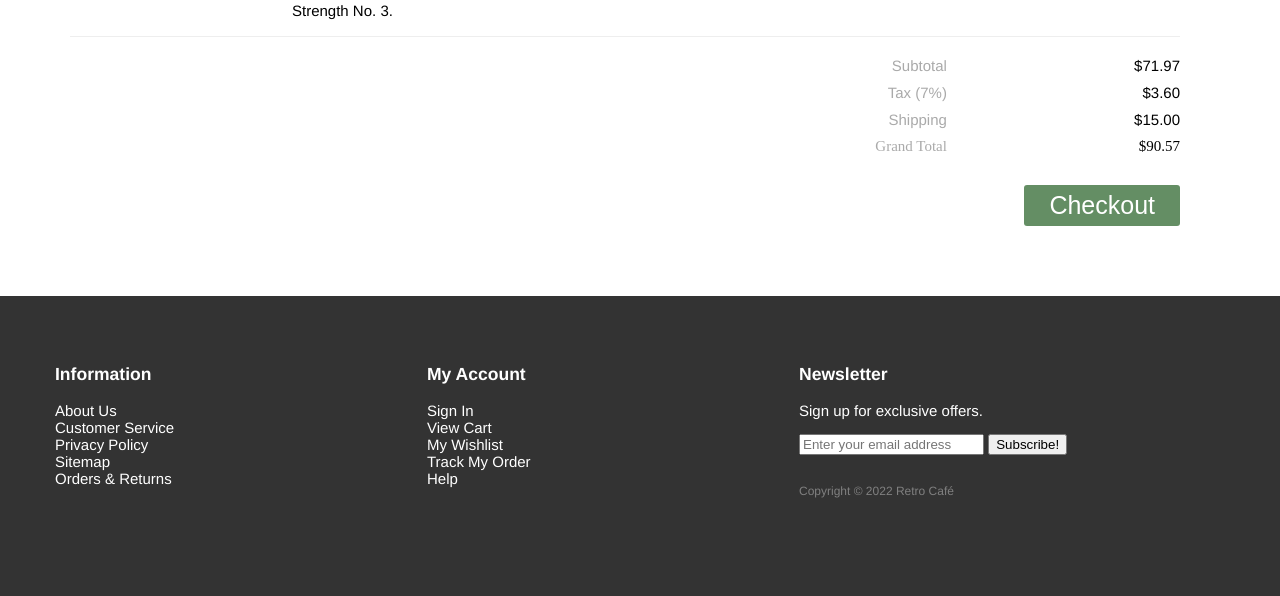
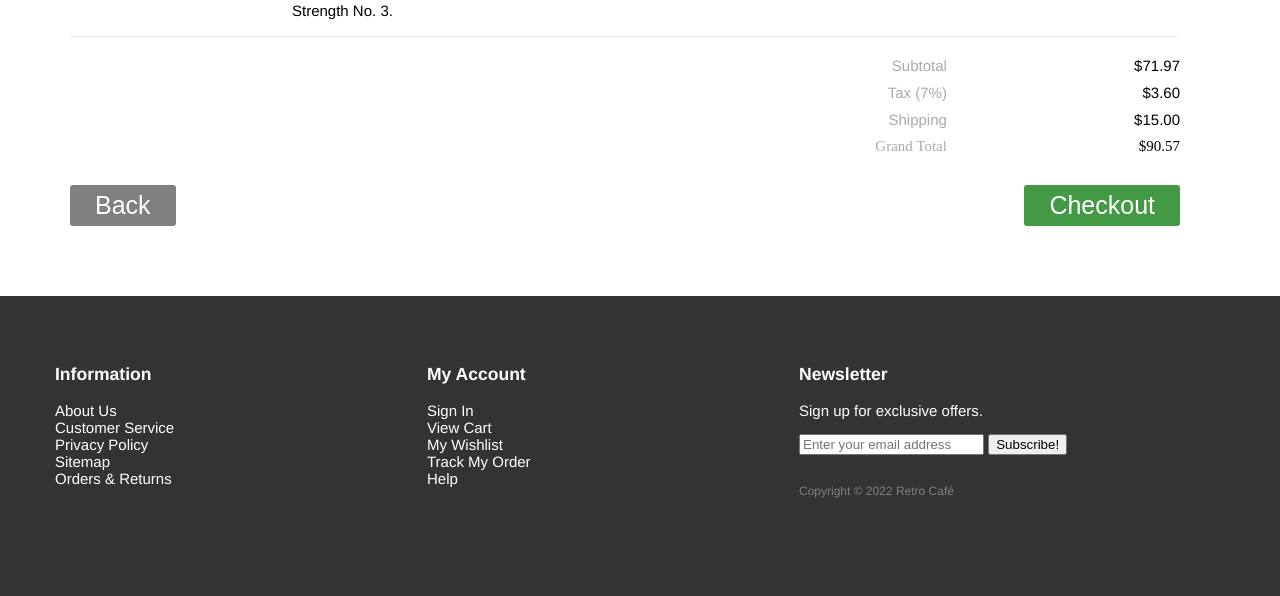
Before and after one commit to jason45992/RetroCafe, a PHP site: page /cart.html in a window 1280 px wide. Shown: the part 882-1478 px from the top of the page. Run offline with PHP 8.4, Linux system fonts and the light colour scheme.

Commit message:
Add back button for cart page

```diff
--- a/cart.css
+++ b/cart.css
@@ -151,14 +151,29 @@ label {
   border: 0;
   margin-top: 20px;
   padding: 6px 25px;
-  background-color: #648e64;
+  background-color: #494;
   color: #fff;
   font-size: 25px;
   border-radius: 3px;
 }
 
 .checkout:hover {
-  background-color: #494;
+  background-color: #4d764d;
+}
+
+.back {
+  float: left;
+  border: 0;
+  margin-top: 20px;
+  padding: 6px 25px;
+  background-color: gray;
+  color: #fff;
+  font-size: 25px;
+  border-radius: 3px;
+}
+
+.back:hover {
+  background-color: #333;
 }
 
 /* Make adjustments for tablet */
--- a/cart.html
+++ b/cart.html
@@ -117,6 +117,7 @@
             </div>
         </div>
 
+        <button class="back">Back</button>
         <button class="checkout">Checkout</button>
 
     </div>
```
